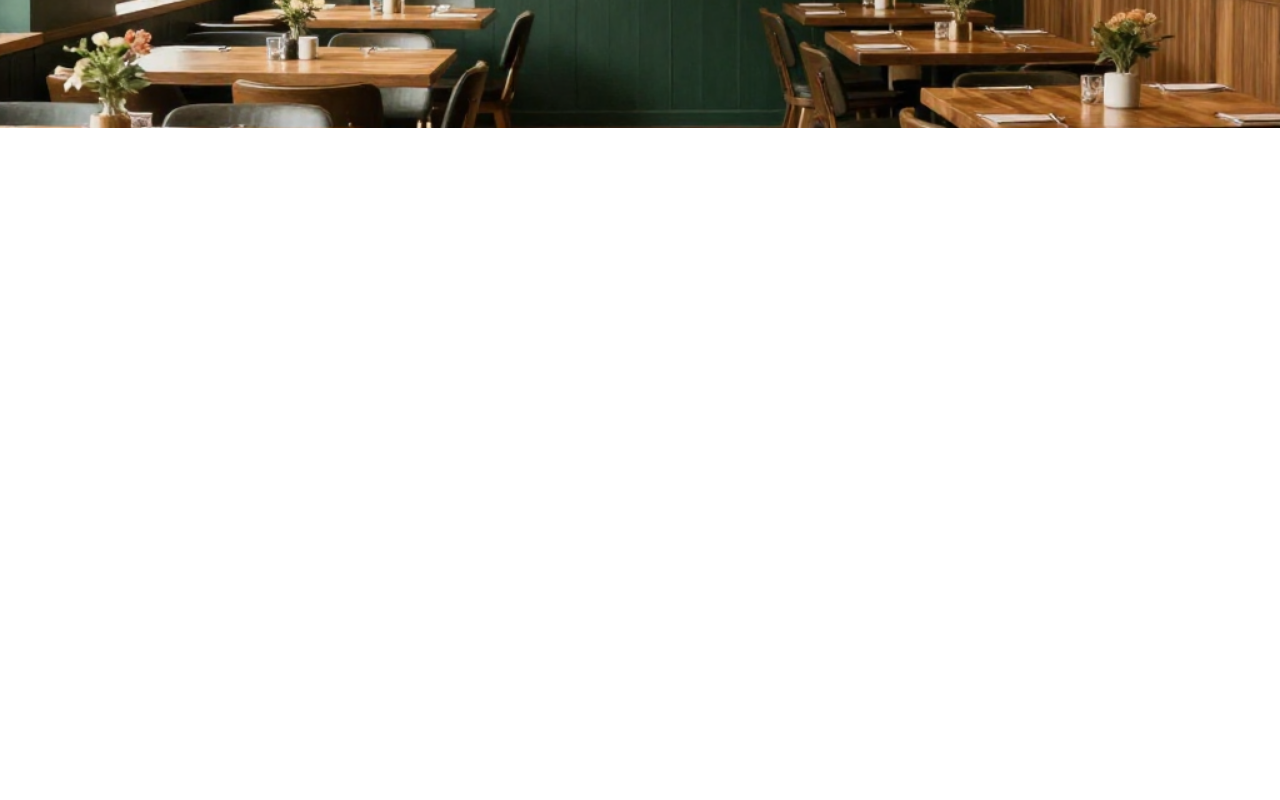
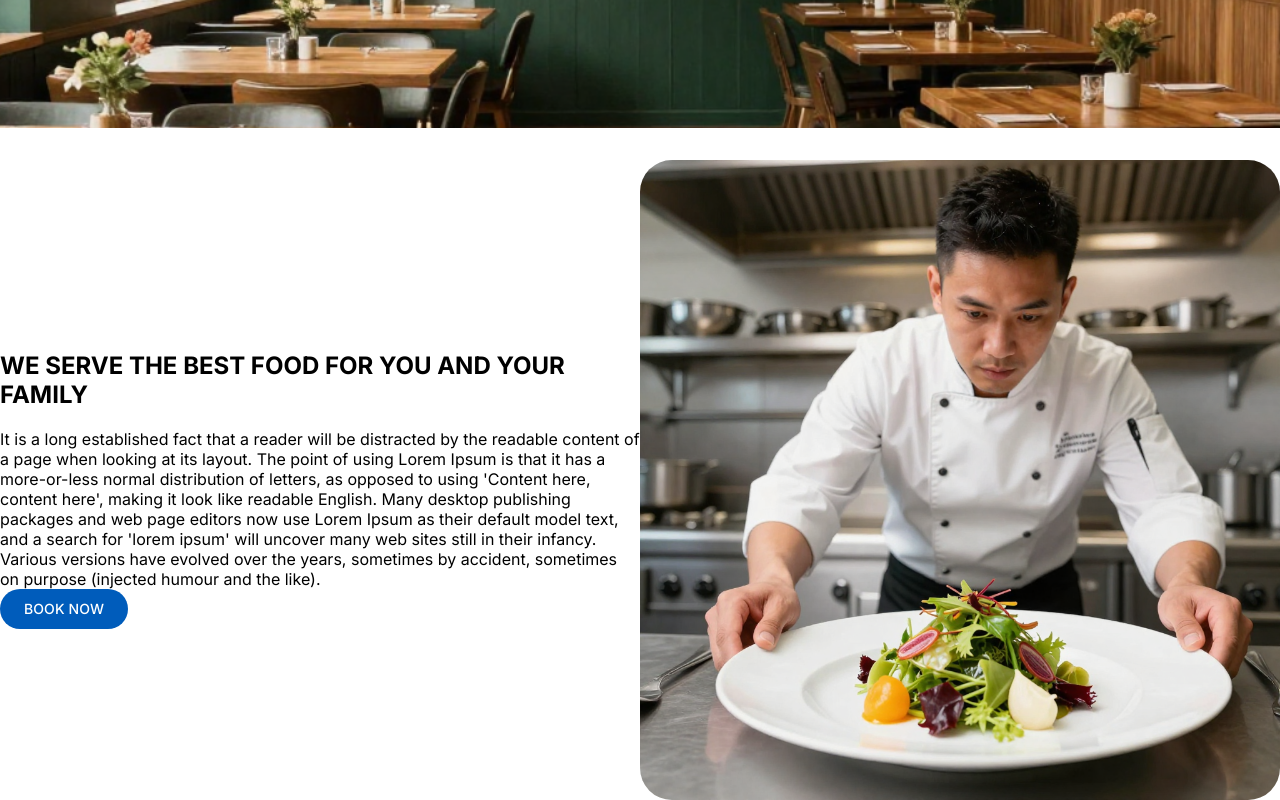
Before and after one commit to ViniciusIshikawa/restaurantWebsite, an Angular app: page /home in a window 1280 px wide. Shown: the part 736-1536 px from the top of the page. Before the commit the page ends 864 px from the top, so only its background shows below. Built offline with nearby package versions, Linux system fonts and the light colour scheme.

Commit message:
FEAT: Created the restaurant brief section structure

```diff
--- a/src/app/pages/home/home.component.css
+++ b/src/app/pages/home/home.component.css
@@ -18,5 +18,22 @@
   flex-direction: column;
   align-items: center;
   justify-content: center;
+}
 
+.restaurant-brief {
+  margin-top: 2rem;
+  display: flex;
+  flex-direction: row;
 }
+
+.restaurant-brief img {
+  border-radius: 2rem;
+  width: 50vw;
+}
+
+.restaurant-brief_presentation {
+  display: flex;
+  flex-direction: column;
+  align-items: start;
+  justify-content: center;
+}
--- a/src/app/pages/home/home.component.html
+++ b/src/app/pages/home/home.component.html
@@ -14,4 +14,21 @@
       </div>
     </div>
   </section>
+
+  <section class="restaurant-brief">
+    <div class="restaurant-brief_presentation">
+      <h1>WE SERVE THE BEST FOOD FOR YOU AND YOUR FAMILY</h1>
+      <span>
+        It is a long established fact that a reader will be distracted by the readable content of a
+        page when looking at its layout. The point of using Lorem Ipsum is that it has a more-or-less
+        normal distribution of letters, as opposed to using 'Content here, content here', making it
+        look like readable English. Many desktop publishing packages and web page editors now use Lorem
+        Ipsum as their default model text, and a search for 'lorem ipsum' will uncover many web sites
+        still in their infancy. Various versions have evolved over the years, sometimes by accident,
+        sometimes on purpose (injected humour and the like).
+      </span>
+      <button mat-flat-button>BOOK NOW</button>
+    </div>
+    <img src="/assets/images/chefWithDish.png" alt="chef preparing our special salad">
+  </section>
 </main>
```
Also changed, not shown: src/assets/images/chefWithDish.png (added).
